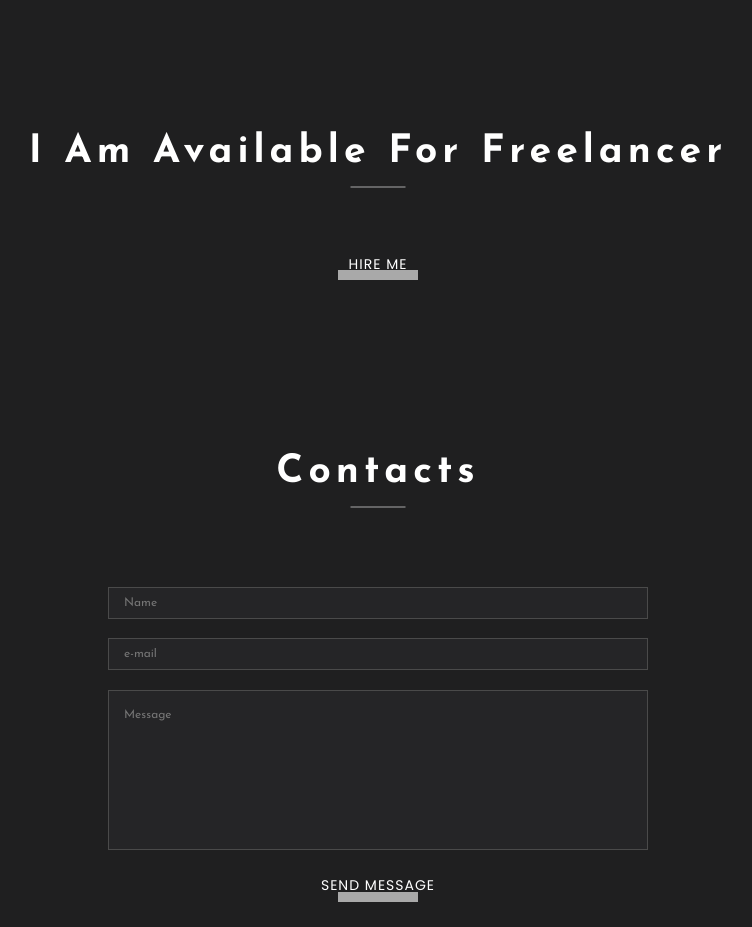
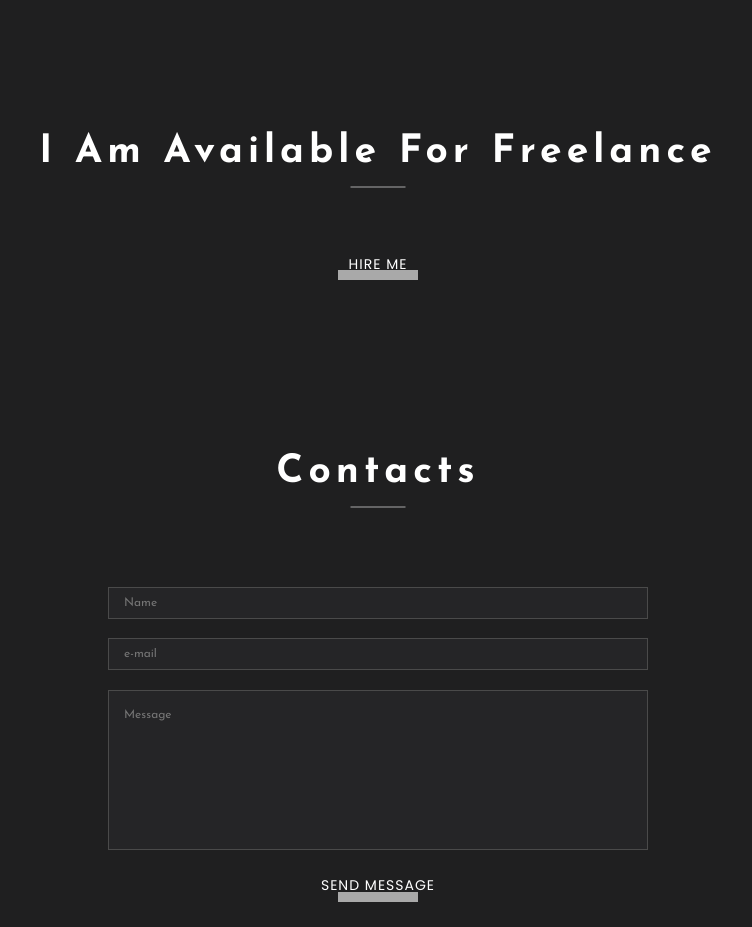
Before and after one commit to makcsholonik/portfolio, a React (Create React App) app: page / in a window 1280 px wide. Shown: the part 2140-3067 px from the top of the page, without its empty margins (262-1014 px from the left). Built offline with nearby package versions, Linux system fonts and the light colour scheme.

Commit message:
stage II

```diff
--- a/src/hire/Hire.js
+++ b/src/hire/Hire.js
@@ -7,7 +7,7 @@ export const Hire = () => {
     return (
         <div className={style.hireBlock}>
             <div className={style.container}>
-                <Title title={'I am available for Freelancer'}/>
+                <Title title={'I am available for Freelance'}/>
                 <Button text={'Hire me'}/>
             </div>
         </div>
```
